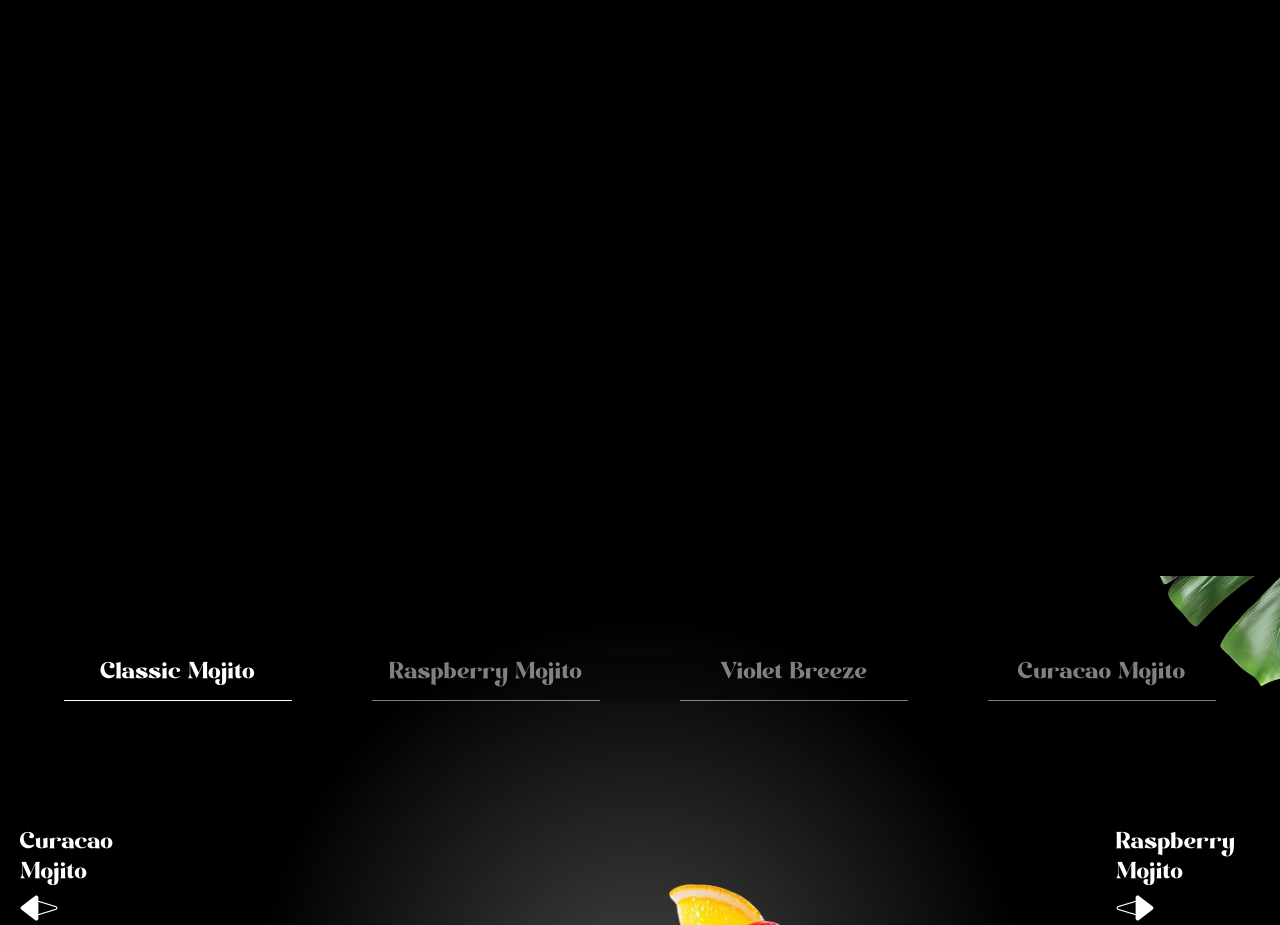
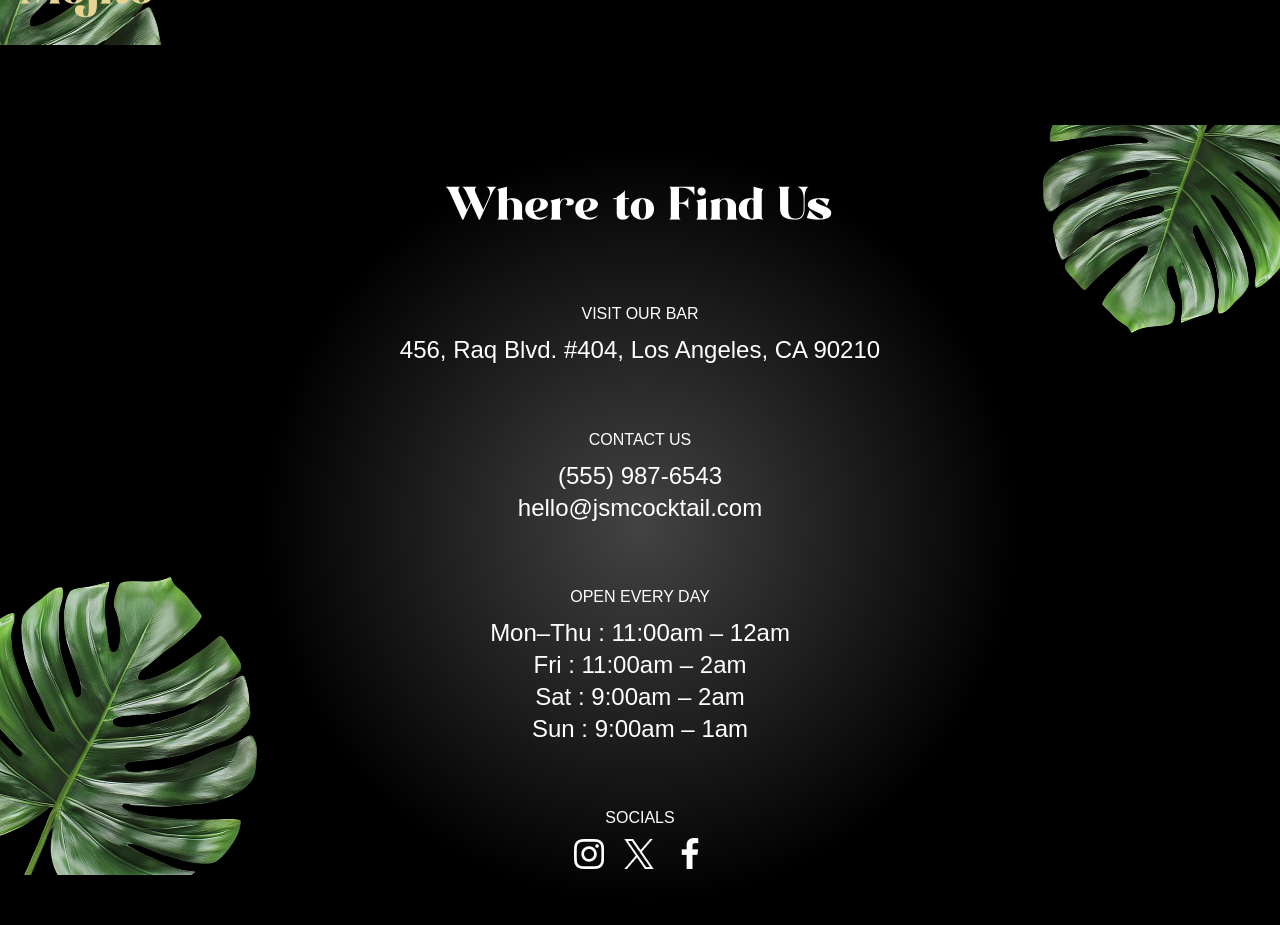
Before and after one commit to Florian-Karl-W/Gsap_cocktails, a React (Vite) app: page / in a window 1280 px wide. Shown: the part 4980-5905 px from the top of the page. Before the commit the page ends 5025 px from the top, so only its background shows below. Built offline with nearby package versions, Linux system fonts and the light colour scheme; a web font is replaced by a local one.

Commit message:
implement footer

```diff
--- a/src/App.jsx
+++ b/src/App.jsx
@@ -7,6 +7,7 @@
 import About from './components/About.jsx'
 import Art from './components/Art.jsx'
 import Menu from './components/Menu.jsx'
+import Contact from './components/Contact.jsx';
 
 gsap.registerPlugin(ScrollTrigger, SplitText);
 
@@ -19,6 +20,7 @@
 	 <About />
 	 <Art />
 	 <Menu />
+	 <Contact />
 	</main>
  )
 }
--- /dev/null
+++ b/src/components/Contact.jsx
@@ -0,0 +1,82 @@
+import { openingHours, socials } from '../../constants/index.js'
+import { useGSAP } from '@gsap/react'
+import { SplitText} from 'gsap/all';
+import gsap from 'gsap';
+
+const Contact = () => {
+ 	useGSAP(() => {
+		const titleSplit = SplitText.create('#contact h2', { type: 'words' });
+
+		const timeline = gsap.timeline({
+		 scrollTrigger: {
+			trigger: '#contact',
+			start: 'top center',
+		 },
+		 ease: "power1.inOut"
+		})
+
+	 timeline
+		.from(titleSplit.words, {
+		 opacity: 0, yPercent: 100, stagger: 0.02
+	 })
+		.from('#contact h3, #contact p', {
+			opacity: 0, yPercent: 100, stagger: 0.02
+	 })
+		.to('#f-right-leaf', {
+		 y: '-50', duration: 1, ease: 'power1.inOut'
+	 }).to('#f-left-leaf', {
+		 y: '-50', duration: 1, ease: 'power1.inOut'
+	 }, '<')
+	})
+
+ return (
+	<footer id="contact">
+	 <img src="/images/footer-right-leaf.png" alt="leaf-right" id="f-right-leaf" />
+	 <img src="/images/footer-left-leaf.png" alt="leaf-left" id="f-left-leaf" />
+
+	 <div className="content">
+		<h2>Where to Find Us</h2>
+
+		<div>
+		 <h3>Visit Our Bar</h3>
+		 <p>456, Raq Blvd. #404, Los Angeles, CA 90210</p>
+		</div>
+
+		<div>
+		 <h3>Contact Us</h3>
+		 <p>(555) 987-6543</p>
+		 <p>hello@jsmcocktail.com</p>
+		</div>
+
+		<div>
+		 <h3>Open Every Day</h3>
+		 {openingHours.map((time) => (
+			<p key={time.day}>
+			 {time.day} : {time.time}
+			</p>
+		 ))}
+		</div>
+
+		<div>
+		 <h3>Socials</h3>
+
+		 <div className="flex-center gap-5">
+			{socials.map((social) => (
+			 <a
+			 	key={social.name}
+				href={social.url}
+				target="_blank"
+				rel="noopener noreferrer"
+				aria-label={social.name}
+			 >
+				<img src={social.icon} />
+			 </a>
+			))}
+		 </div>
+		</div>
+	 </div>
+	</footer>
+ )
+}
+
+export default Contact
```
